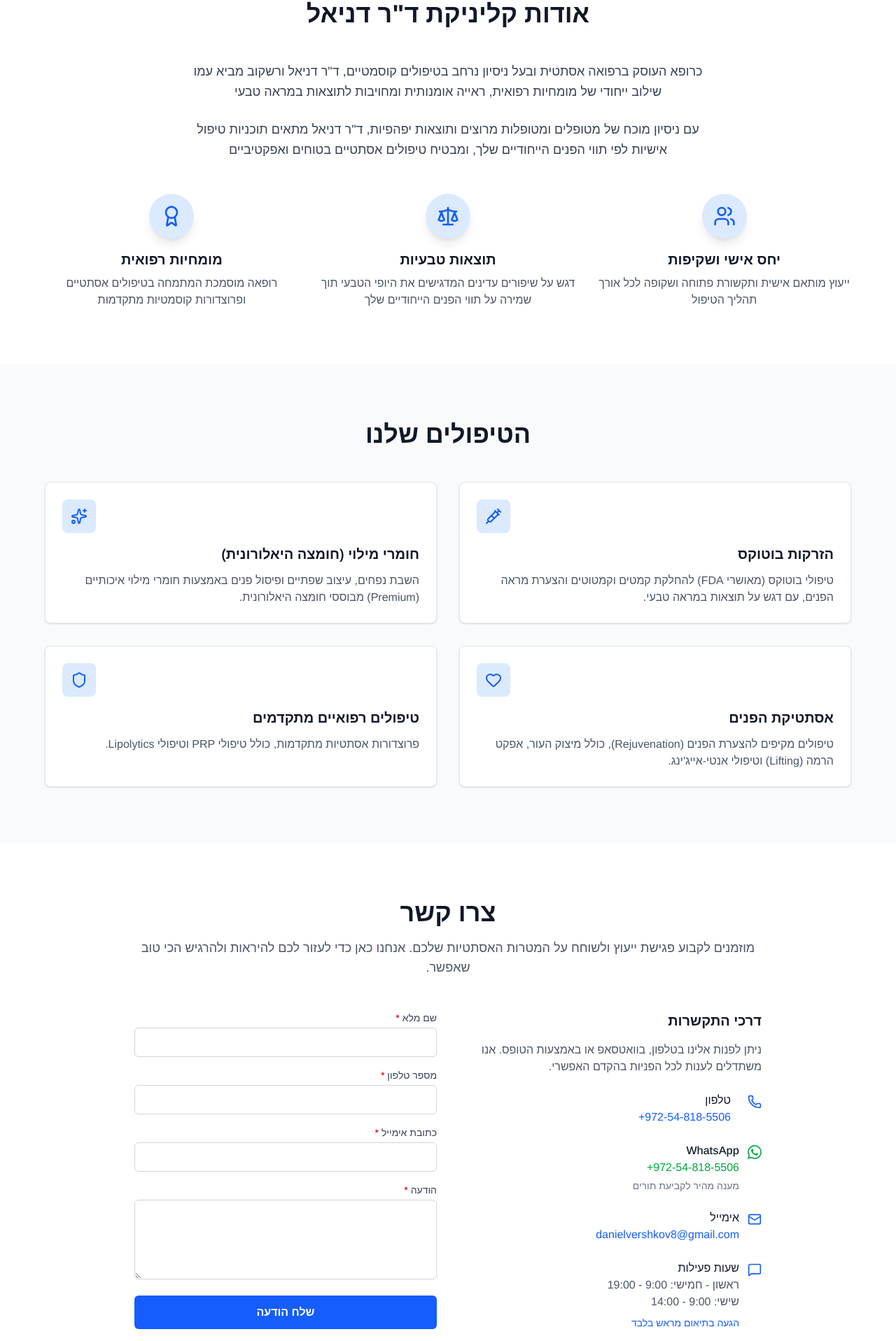
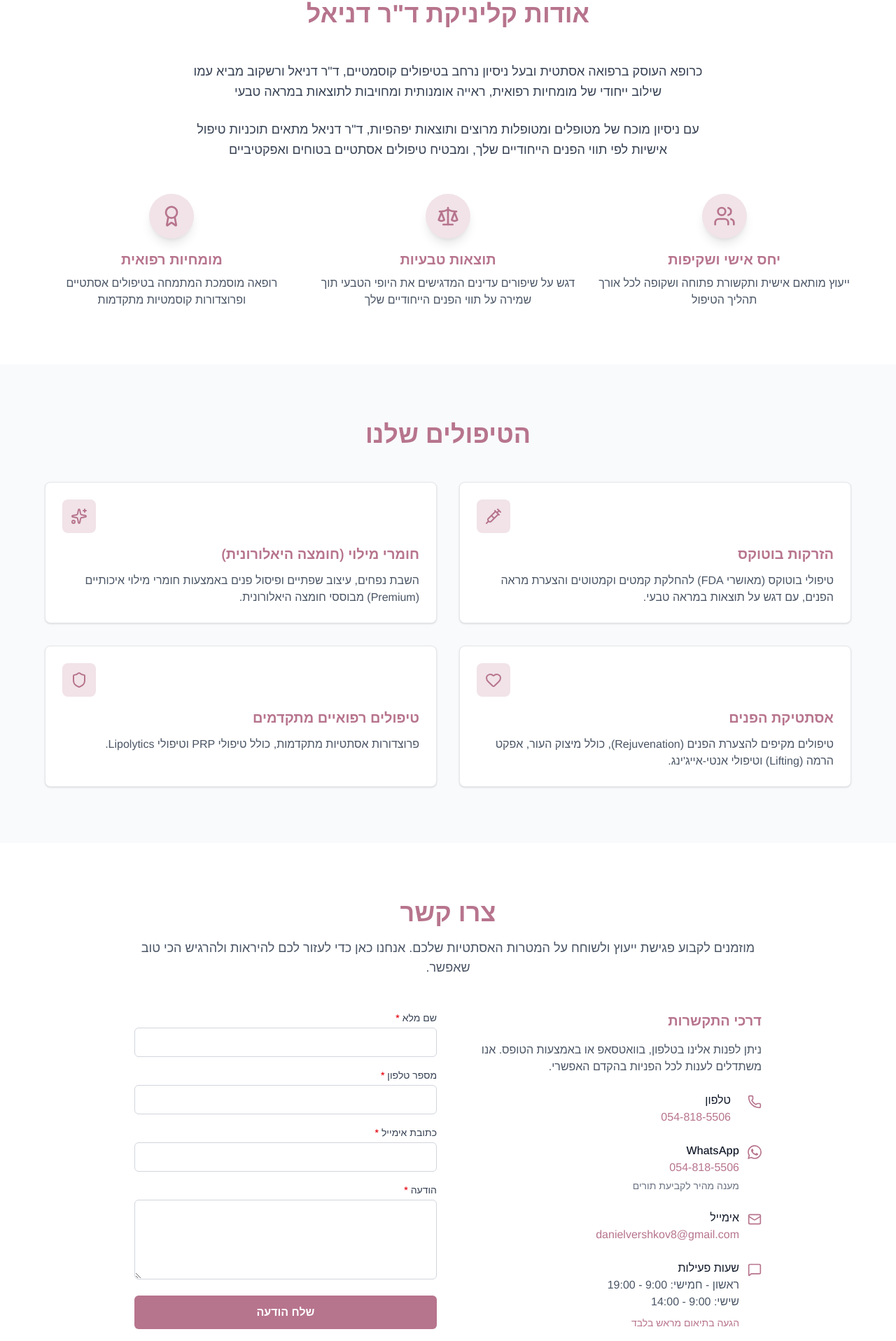
Before and after one commit to tomere13/DrDanielClinic, a Next.js app: page / in a window 1280 px wide. Shown: the part 880-2797 px from the top of the page at 70% size. Built offline with nearby package versions, Linux system fonts and the light colour scheme.

Commit message:
rose color changed

```diff
--- a/src/components/About.tsx
+++ b/src/components/About.tsx
@@ -40,7 +40,7 @@ export function About() {
           initial={{ opacity: 0, y: 30 }}
           animate={isVisible ? { opacity: 1, y: 0 } : {}}
           transition={{ duration: 0.6 }}
-          className="mb-12 text-center text-4xl font-bold text-gray-900"
+          className="mb-12 text-center text-4xl font-bold text-[#b7748d]"
         >
           אודות קליניקת ד&quot;ר דניאל
         </motion.h2>
@@ -77,11 +77,11 @@ export function About() {
                 <motion.div
                   whileHover={{ scale: 1.1, rotate: 5 }}
                   transition={{ type: "spring", stiffness: 300 }}
-                  className="mb-4 flex h-16 w-16 items-center justify-center rounded-full bg-blue-100 shadow-lg"
+                  className="mb-4 flex h-16 w-16 items-center justify-center rounded-full bg-[#b7748d]/20 shadow-lg"
                 >
-                  <Icon className="h-8 w-8 text-blue-600" aria-hidden="true" />
+                  <Icon className="h-8 w-8 text-[#b7748d]" aria-hidden="true" />
                 </motion.div>
-                <h3 className="mb-2 text-xl font-semibold text-gray-900">
+                <h3 className="mb-2 text-xl font-semibold text-[#b7748d]">
                   {feature.title}
                 </h3>
                 <p className="text-gray-600">{feature.description}</p>
--- a/src/components/ContactForm.tsx
+++ b/src/components/ContactForm.tsx
@@ -99,7 +99,7 @@ export function ContactForm() {
       <div className="container mx-auto max-w-4xl">
         <h2
           id="contact-heading"
-          className="mb-4 text-center text-4xl font-bold text-gray-900"
+          className="mb-4 text-center text-4xl font-bold text-[#b7748d]"
         >
           צרו קשר
         </h2>
@@ -112,7 +112,7 @@ export function ContactForm() {
           {/* פרטי התקשרות */}
           <div className="space-y-6">
             <div>
-              <h3 className="mb-4 text-xl font-semibold text-gray-900">
+              <h3 className="mb-4 text-xl font-semibold text-[#b7748d]">
                 דרכי התקשרות
               </h3>
               <p className="mb-6 text-gray-600">
@@ -123,7 +123,7 @@ export function ContactForm() {
 
             <div className="flex items-start gap-3">
               <Phone
-                className="mt-1 h-5 w-5 text-blue-600 ml-3" // הוספתי מרווח מותאם ל-RTL אם צריך, או להסתמך על gap
+                className="mt-1 h-5 w-5 text-[#b7748d] ml-3" // הוספתי מרווח מותאם ל-RTL אם צריך, או להסתמך על gap
                 aria-hidden="true"
               />
               <div>
@@ -131,19 +131,19 @@ export function ContactForm() {
                 <a
                   href="tel:+972548185506"
                   className={cn(
-                    "text-blue-600 hover:underline",
-                    "focus-visible:outline focus-visible:outline-2 focus-visible:outline-offset-2 focus-visible:outline-blue-600"
+                    "text-[#b7748d] hover:underline",
+                    "focus-visible:outline focus-visible:outline-2 focus-visible:outline-offset-2 focus-visible:outline-[#b7748d]"
                   )}
                   dir="ltr" // המספר עצמו ישאר משמאל לימין לקריאות
                 >
-                  +972-54-818-5506
+                  054-818-5506
                 </a>
               </div>
             </div>
 
             <div className="flex items-start gap-3">
               <svg
-                className="mt-1 h-5 w-5 text-green-600"
+                className="mt-1 h-5 w-5 text-[#b7748d]"
                 fill="currentColor"
                 viewBox="0 0 24 24"
                 aria-hidden="true"
@@ -157,12 +157,12 @@ export function ContactForm() {
                   target="_blank"
                   rel="noopener noreferrer"
                   className={cn(
-                    "inline-flex items-center gap-1 text-green-600 hover:underline",
+                    "inline-flex items-center gap-1 text-[#b7748d] hover:underline",
                     "focus-visible:outline focus-visible:outline-2 focus-visible:outline-offset-2 focus-visible:outline-green-600"
                   )}
                   dir="ltr"
                 >
-                  +972-54-818-5506
+                  054-818-5506
                 </a>
                 <p className="mt-1 text-sm text-gray-500">
                   מענה מהיר לקביעת תורים
@@ -171,14 +171,17 @@ export function ContactForm() {
             </div>
 
             <div className="flex items-start gap-3">
-              <Mail className="mt-1 h-5 w-5 text-blue-600" aria-hidden="true" />
+              <Mail
+                className="mt-1 h-5 w-5 text-[#b7748d]"
+                aria-hidden="true"
+              />
               <div>
                 <p className="font-medium text-gray-900">אימייל</p>
                 <a
                   href="mailto:danielvershkov8@gmail.com"
                   className={cn(
-                    "text-blue-600 hover:underline",
-                    "focus-visible:outline focus-visible:outline-2 focus-visible:outline-offset-2 focus-visible:outline-blue-600"
+                    "text-[#b7748d] hover:underline",
+                    "focus-visible:outline focus-visible:outline-2 focus-visible:outline-offset-2 focus-visible:outline-[#b7748d]"
                   )}
                 >
                   danielvershkov8@gmail.com
@@ -188,14 +191,14 @@ export function ContactForm() {
 
             <div className="flex items-start gap-3">
               <MessageSquare
-                className="mt-1 h-5 w-5 text-blue-600"
+                className="mt-1 h-5 w-5 text-[#b7748d]"
                 aria-hidden="true"
               />
               <div>
                 <p className="font-medium text-gray-900">שעות פעילות</p>
                 <p className="text-gray-600">ראשון - חמישי: 9:00 - 19:00</p>
                 <p className="text-gray-600">שישי: 9:00 - 14:00</p>
-                <p className="mt-2 text-sm text-blue-600">
+                <p className="mt-2 text-sm text-[#b7748d]">
                   הגעה בתיאום מראש בלבד
                 </p>
               </div>
@@ -237,7 +240,7 @@ export function ContactForm() {
                   "w-full rounded-md border px-4 py-2",
                   errors.name
                     ? "border-red-500 focus:border-red-500 focus:ring-red-500"
-                    : "border-gray-300 focus:border-blue-500 focus:ring-blue-500",
+                    : "border-gray-300 focus:border-[#b7748d] focus:ring-[#b7748d]",
                   "focus:outline-none focus:ring-2"
                 )}
                 aria-invalid={errors.name ? "true" : "false"}
@@ -272,7 +275,7 @@ export function ContactForm() {
                   "w-full rounded-md border px-4 py-2 text-right", // text-right כדי שהמספר ייכתב נכון
                   errors.phone
                     ? "border-red-500 focus:border-red-500 focus:ring-red-500"
-                    : "border-gray-300 focus:border-blue-500 focus:ring-blue-500",
+                    : "border-gray-300 focus:border-[#b7748d] focus:ring-[#b7748d]",
                   "focus:outline-none focus:ring-2"
                 )}
                 dir="ltr" // שדה הטלפון עצמו LTR כדי שהספרות לא יתהפכו
@@ -308,7 +311,7 @@ export function ContactForm() {
                   "w-full rounded-md border px-4 py-2",
                   errors.email
                     ? "border-red-500 focus:border-red-500 focus:ring-red-500"
-                    : "border-gray-300 focus:border-blue-500 focus:ring-blue-500",
+                    : "border-gray-300 focus:border-[#b7748d] focus:ring-[#b7748d]",
                   "focus:outline-none focus:ring-2"
                 )}
                 dir="ltr" // אימייל תמיד LTR
@@ -344,7 +347,7 @@ export function ContactForm() {
                   "w-full rounded-md border px-4 py-2",
                   errors.message
                     ? "border-red-500 focus:border-red-500 focus:ring-red-500"
-                    : "border-gray-300 focus:border-blue-500 focus:ring-blue-500",
+                    : "border-gray-300 focus:border-[#b7748d] focus:ring-[#b7748d]",
                   "focus:outline-none focus:ring-2"
                 )}
                 aria-invalid={errors.message ? "true" : "false"}
@@ -365,9 +368,9 @@ export function ContactForm() {
               type="submit"
               disabled={isSubmitting}
               className={cn(
-                "w-full rounded-md bg-blue-600 px-6 py-3 font-semibold text-white",
-                "transition-colors hover:bg-blue-700",
-                "focus-visible:outline focus-visible:outline-3 focus-visible:outline-offset-2 focus-visible:outline-blue-600",
+                "w-full rounded-md bg-[#b7748d] px-6 py-3 font-semibold text-white",
+                "transition-colors hover:bg-[#a0647a]",
+                "focus-visible:outline focus-visible:outline-3 focus-visible:outline-offset-2 focus-visible:outline-[#b7748d]",
                 "disabled:cursor-not-allowed disabled:opacity-50"
               )}
             >
@@ -399,7 +402,7 @@ export function ContactForm() {
             <div className="flex flex-col justify-center space-y-4">
               <div className="flex items-start gap-3">
                 <MapPin
-                  className="mt-1 h-6 w-6 text-blue-600"
+                  className="mt-1 h-6 w-6 text-[#b7748d]"
                   aria-hidden="true"
                 />
                 <div>
@@ -417,8 +420,8 @@ export function ContactForm() {
                     target="_blank"
                     rel="noopener noreferrer"
                     className={cn(
-                      "mt-3 inline-block text-blue-600 hover:underline",
-                      "focus-visible:outline focus-visible:outline-2 focus-visible:outline-offset-2 focus-visible:outline-blue-600"
+                      "mt-3 inline-block text-[#b7748d] hover:underline",
+                      "focus-visible:outline focus-visible:outline-2 focus-visible:outline-offset-2 focus-visible:outline-[#b7748d]"
                     )}
                   >
                     פתח במפות Google →
@@ -426,11 +429,11 @@ export function ContactForm() {
                 </div>
               </div>
 
-              <div className="rounded-lg bg-blue-50 p-4">
-                <p className="text-sm font-medium text-blue-900">
+              <div className="rounded-lg bg-[#b7748d]/10 p-4">
+                <p className="text-sm font-medium text-[#8b5669]">
                   מידע על חניה
                 </p>
-                <p className="mt-1 text-sm text-blue-700">
+                <p className="mt-1 text-sm text-[#a0647a]">
                   חניה חינם זמינה במקום
                 </p>
               </div>
--- a/src/components/Footer.tsx
+++ b/src/components/Footer.tsx
@@ -8,7 +8,7 @@ export function Footer() {
       <div className="container mx-auto max-w-6xl">
         <div className="mb-8 flex items-center justify-center gap-2">
           {/* שימוש באייקון Sparkles במקום Scale */}
-          <Sparkles className="h-8 w-8 text-blue-400" aria-hidden="true" />
+          <Sparkles className="h-8 w-8 text-[#b7748d]" aria-hidden="true" />
           <span className="text-xl font-bold">קליניקת ד&quot;ר דניאל</span>
         </div>
 
--- a/src/components/Hero.tsx
+++ b/src/components/Hero.tsx
@@ -86,15 +86,15 @@ export function Hero() {
           transition={{ duration: 0.5, delay: 0.6, ease: "easeOut" }}
           whileHover={{
             scale: 1.05,
-            boxShadow: "0 20px 40px rgba(255, 255, 255, 0.3)",
+            boxShadow: "0 20px 40px rgba(183, 116, 141, 0.4)",
           }}
           whileTap={{ scale: 0.95 }}
           onClick={scrollToContact}
           className={cn(
             "inline-block rounded-lg bg-white px-8 py-4 text-lg font-semibold text-slate-900",
-            "shadow-lg shadow-white/30 transition-all hover:bg-white/90",
+            "shadow-lg shadow-[#b7748d]/30 transition-all hover:text-[#b7748d]",
             "animate-pulse-slow",
-            "focus-visible:outline focus-visible:outline-3 focus-visible:outline-offset-4 focus-visible:outline-white"
+            "focus-visible:outline focus-visible:outline-3 focus-visible:outline-offset-4 focus-visible:outline-[#b7748d]"
           )}
         >
           קביעת תור
--- a/src/components/ScrollProgress.tsx
+++ b/src/components/ScrollProgress.tsx
@@ -7,7 +7,7 @@ export function ScrollProgress() {
 
   return (
     <div
-      className="fixed left-0 right-0 top-0 z-50 h-1 bg-gradient-to-r from-blue-500 via-blue-600 to-blue-700"
+      className="fixed left-0 right-0 top-0 z-50 h-1 bg-gradient-to-r from-[#c98799] via-[#b7748d] to-[#a0647a]"
       style={{
         width: `${scrollProgress}%`,
         transition: "width 0.1s ease-out",
--- a/src/components/Services.tsx
+++ b/src/components/Services.tsx
@@ -48,7 +48,7 @@ export function Services() {
           initial={{ opacity: 0, y: 30 }}
           animate={isVisible ? { opacity: 1, y: 0 } : {}}
           transition={{ duration: 0.6 }}
-          className="mb-12 text-center text-4xl font-bold text-gray-900"
+          className="mb-12 text-center text-4xl font-bold text-[#b7748d]"
         >
           הטיפולים שלנו
         </motion.h2>
@@ -71,11 +71,11 @@ export function Services() {
                 <motion.div
                   whileHover={{ scale: 1.1, rotate: 5 }}
                   transition={{ type: "spring", stiffness: 300 }}
-                  className="mb-4 mr-auto flex h-12 w-12 items-center justify-center rounded-lg bg-blue-100 transition-colors group-hover:bg-blue-200"
+                  className="mb-4 mr-auto flex h-12 w-12 items-center justify-center rounded-lg bg-[#b7748d]/20 transition-colors group-hover:bg-[#b7748d]/30"
                 >
-                  <Icon className="h-6 w-6 text-blue-600" aria-hidden="true" />
+                  <Icon className="h-6 w-6 text-[#b7748d]" aria-hidden="true" />
                 </motion.div>
-                <h3 className="mb-3 text-xl font-semibold text-gray-900 text-right">
+                <h3 className="mb-3 text-xl font-semibold text-[#b7748d] text-right">
                   {service.title}
                 </h3>
                 <p className="text-gray-600 text-right">
```
Also changed, not shown: src/components/AccessibilityWidget.tsx (+9 -9 lines), src/components/Header.tsx (+7 -7 lines).
